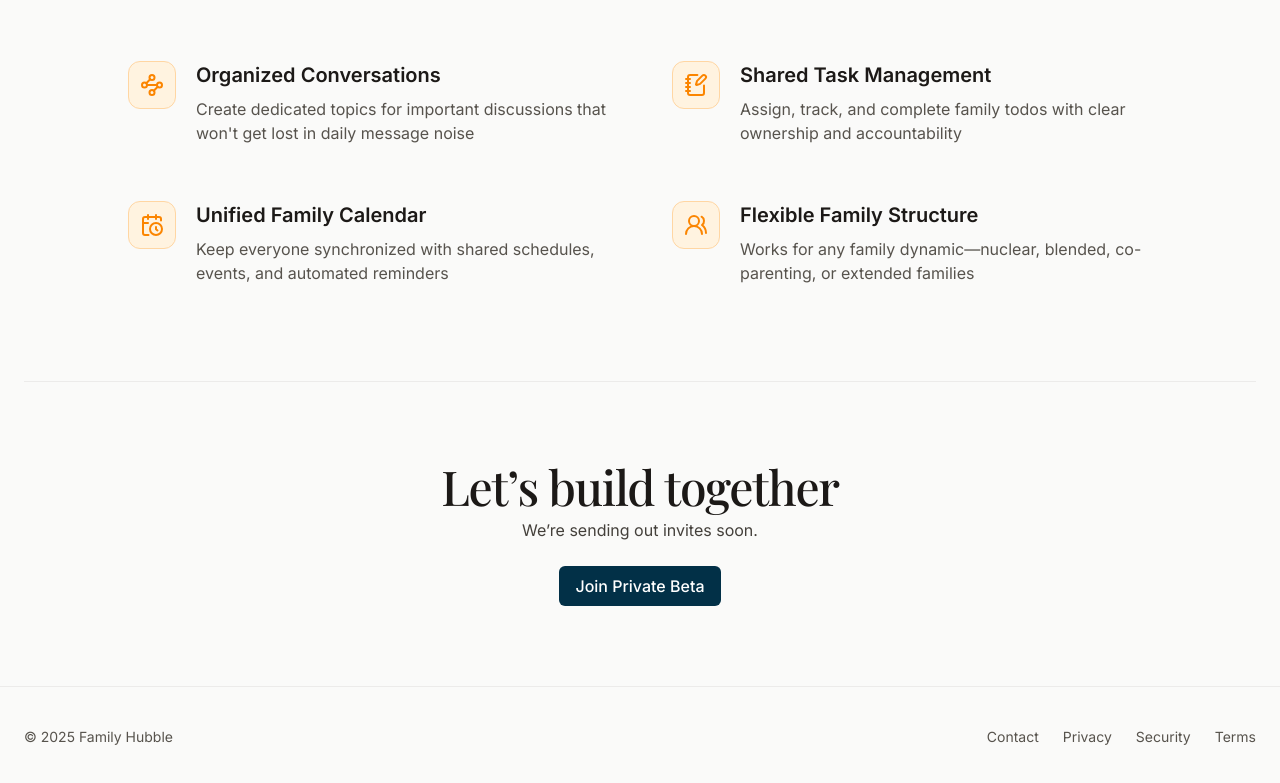
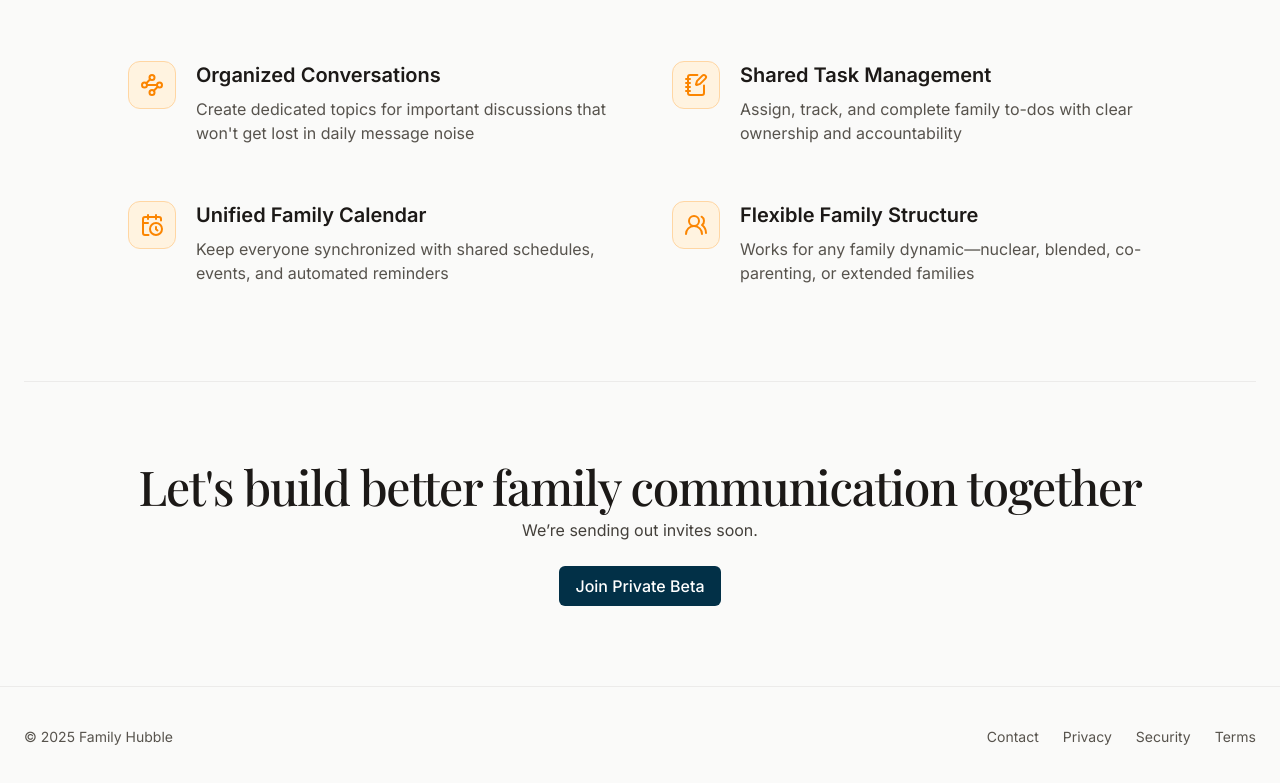
Before and after one commit to familyhubble/fh-marketing, an Astro site: page / in a window 1280 px wide. Shown: the part 1746-2529 px from the top of the page. Built offline with nearby package versions, Linux system fonts and the light colour scheme; Astro itself is replaced by a stand-in of ours.

Commit message:
Update copy

```diff
--- a/src/components/WhyUseFamilyHubbleV3.astro
+++ b/src/components/WhyUseFamilyHubbleV3.astro
@@ -13,7 +13,7 @@ const features: Feature[] = [
   },
   {
     title: 'Shared Task Management',
-    description: 'Assign, track, and complete family todos with clear ownership and accountability',
+    description: 'Assign, track, and complete family to-dos with clear ownership and accountability',
     Icon: NotebookPen,
   },
   {
--- a/src/pages/index.astro
+++ b/src/pages/index.astro
@@ -41,7 +41,7 @@ import Testimonials from '../components/Testimonials.astro';
 
     <!-- CTA Footer -->
     <section class="py-20 border-t border-stone-200/70 text-center">
-      <h2 class="font-serif text-5xl tracking-tight">Let’s build together</h2>
+      <h2 class="font-serif text-3xl md:text-5xl tracking-tight">Let's build better family communication together</h2>
       <p class="mt-2 text-stone-700">We’re sending out invites soon.</p>
       <a href="#" class="mt-6 inline-block rounded-md bg-[#023047] px-4 py-2 text-white font-medium hover:bg-[#023047]/80">Join Private Beta</a>
     </section>
```
